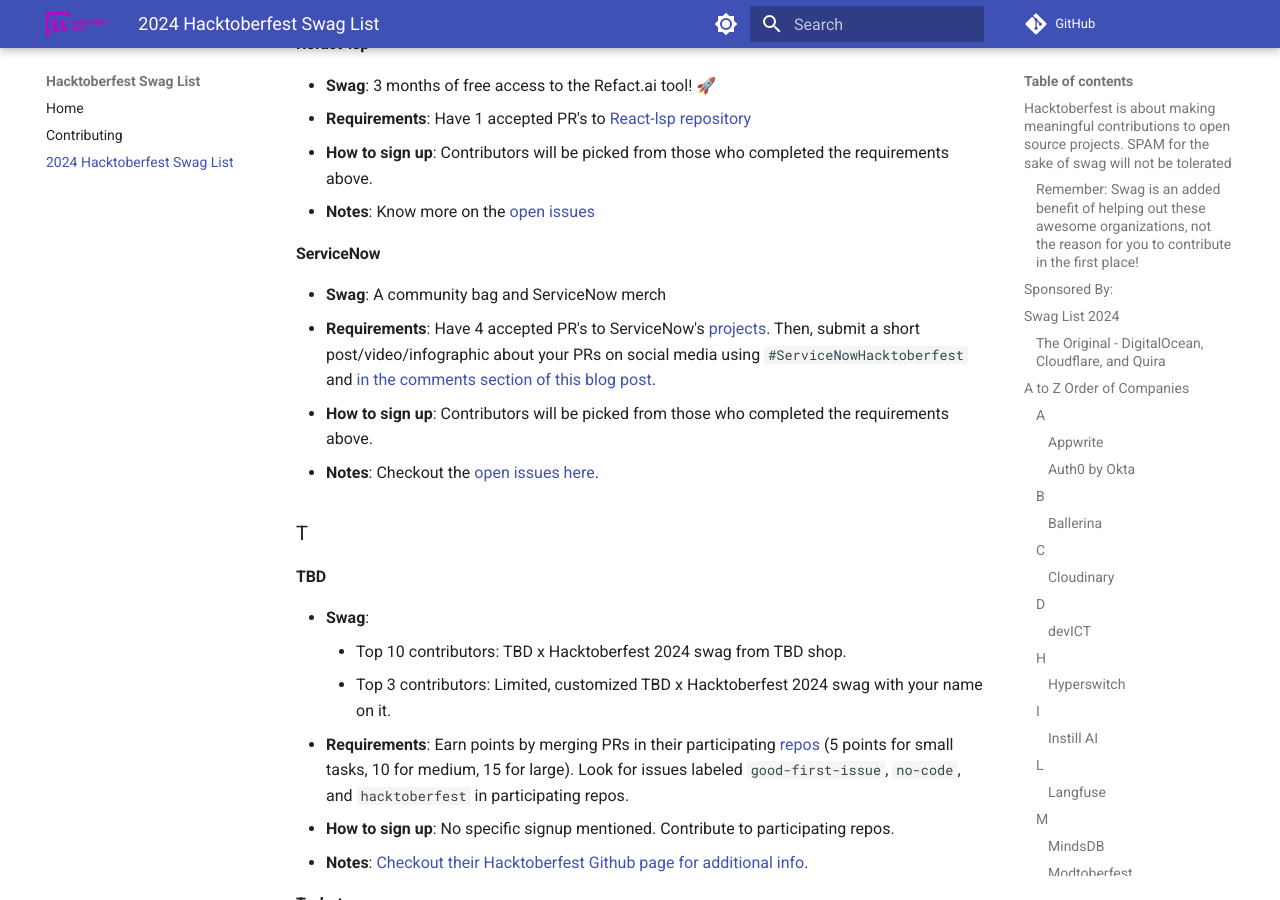
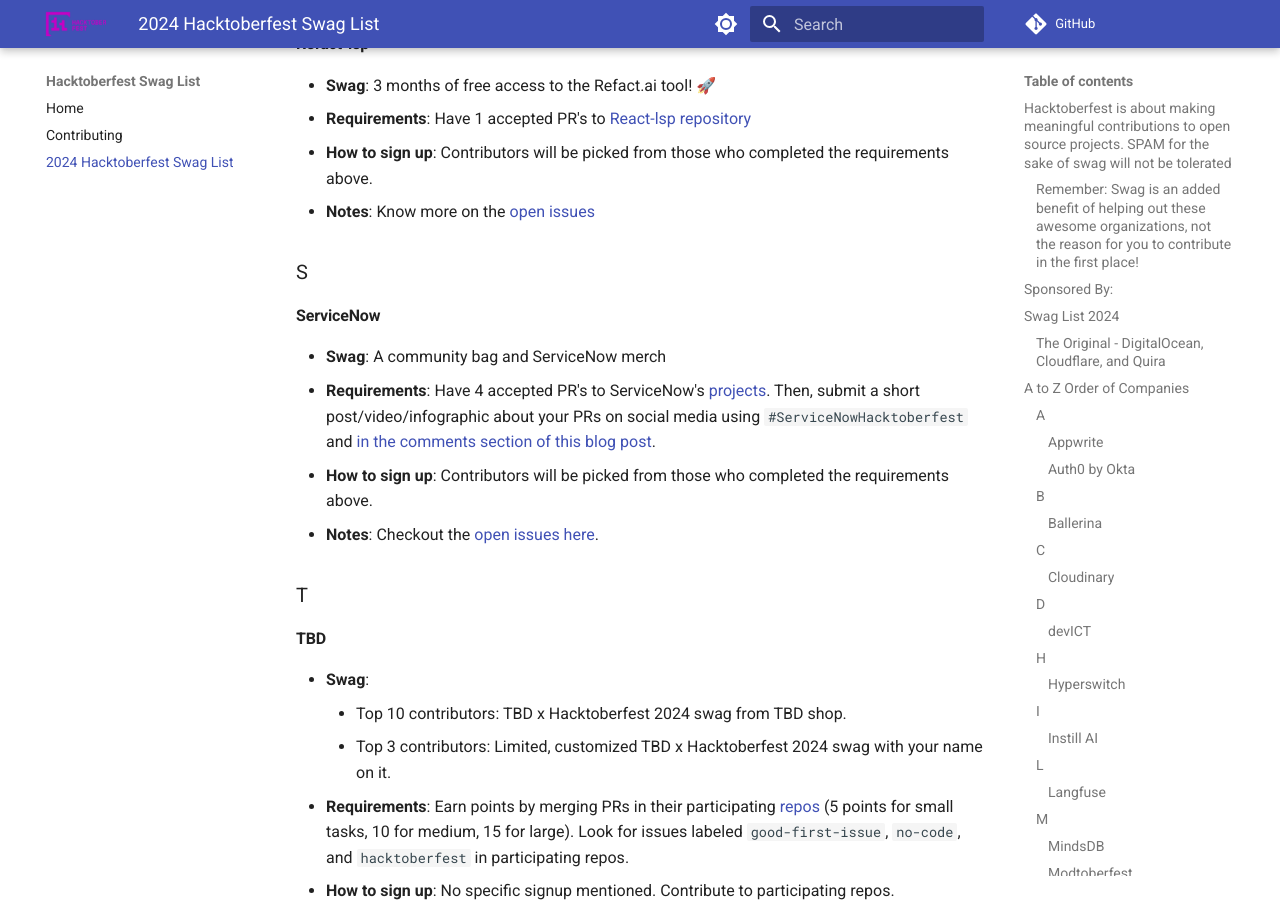
Before and after one commit to crweiner/hacktoberfest-swag-list, an MkDocs documentation site: the page built from docs/list.md, in a window 1280 px wide and 900 px high, scrolled down 4395 px. Built offline with MkDocs 1.6.1 and Material for MkDocs 9.7.7, drawn with Linux system fonts in a browser that asks for light colours; plug-ins that fetch from the network failed and are left out; comment, search, counter and statistics services are not loaded.

Commit message:
added missing S

```diff
--- a/docs/list.md
+++ b/docs/list.md
@@ -140,6 +140,7 @@
 - **How to sign up**: Contributors will be picked from those who completed the requirements above.
 - **Notes**: Know more on the [open issues](https://github.com/smallcloudai/refact-lsp/issues)
 
+### S
 
 #### **ServiceNow**
 
```
